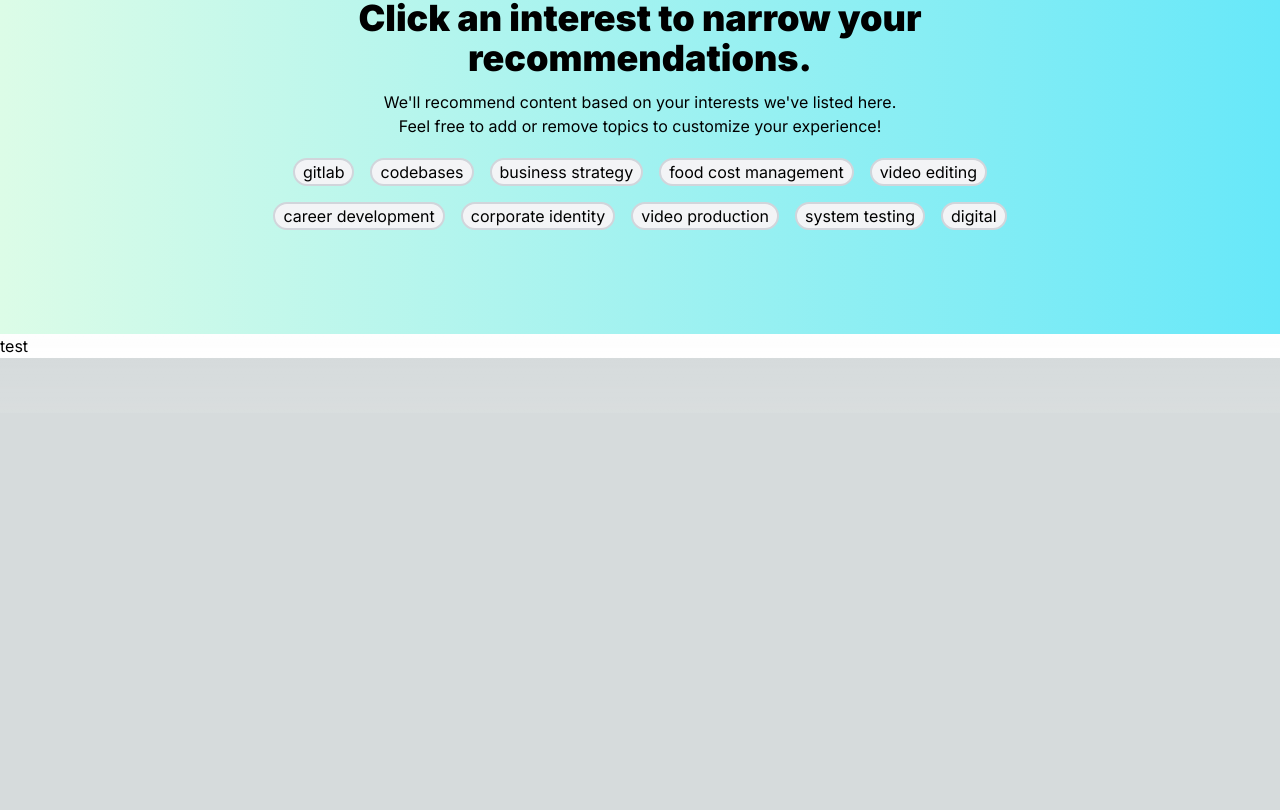
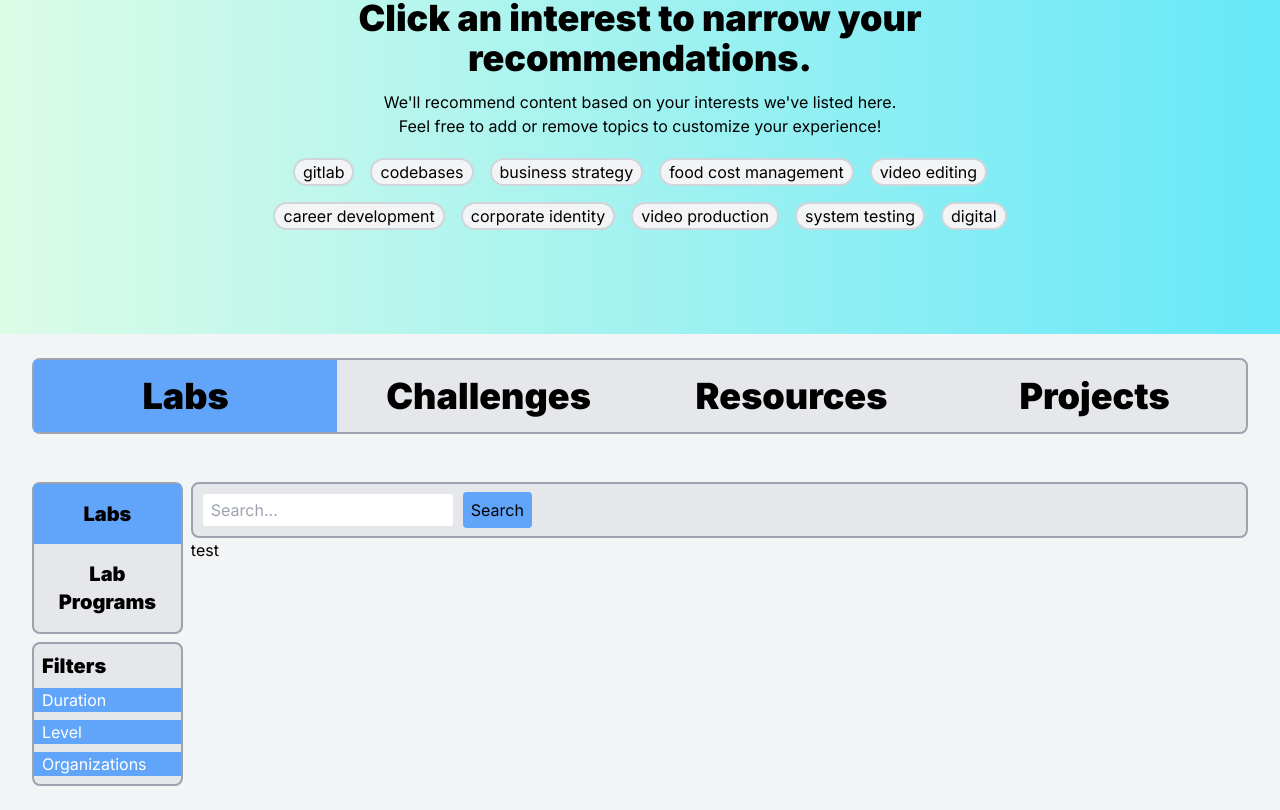
Before and after one commit to brandonduong/Prepr, a Next.js app: page / in a window 1280 px wide. Shown: the part 387-1197 px from the top of the page. Before the commit the page ends 800 px from the top, so only its background shows below. Built offline with nearby package versions, Linux system fonts and the light colour scheme.

Commit message:
added filters

```diff
--- a/app/page.tsx
+++ b/app/page.tsx
@@ -2,13 +2,16 @@
 
 import Header from "@/components/Header";
 import Search from "@/components/Header/Search";
+import Filters from "@/components/Home/Filters";
 import Interest from "@/components/Home/Interest";
+import Menu from "@/components/Home/Menu";
 import clsx from "clsx";
 import Image from "next/image";
 import { useState } from "react";
 
 export default function Home() {
   const [dark, setDark] = useState(false);
+  const [tab, setTab] = useState("labs");
 
   const interests = [
     "gitlab",
@@ -23,9 +26,12 @@ export default function Home() {
     "digital",
   ];
 
+  const tabs = ["labs", "challenges", "resources", "projects"];
+
   return (
     <main className={clsx({ dark: dark })}>
       <Header dark={dark} setDark={setDark} />
+
       <section
         className={
           "flex flex-col items-center justify-between py-24 px-64 bg-gradient-to-r from-green-100 to-cyan-300 dark:from-green-500 dark:to-cyan-500"
@@ -62,7 +68,45 @@ export default function Home() {
           ))}
         </div>
       </section>
-      <section>test</section>
+
+      <section className="px-8 py-6 bg-gray-100 dark:bg-gray-400">
+        <div className="flex rounded-lg border-2 border-gray-400 dark:border-gray-300 bg-gray-200">
+          {tabs.map((t) => (
+            <button
+              className={clsx(
+                "w-1/4 p-4 capitalize font-black text-xl lg:text-4xl",
+                {
+                  "bg-blue-400": tab === t,
+                }
+              )}
+              onClick={() => setTab(t)}
+              key={t}
+            >
+              {t}
+            </button>
+          ))}
+        </div>
+      </section>
+
+      <section className="px-8 py-6 bg-gray-100 dark:bg-gray-400">
+        <div className="flex">
+          <div>
+            <Menu tabs={["labs", "lab programs"]} />
+            <div className="mt-2">
+              <Filters />
+            </div>
+          </div>
+          <div className="w-full ml-2">
+            <div className="flex rounded-lg border-2 border-gray-400 dark:border-gray-300 bg-gray-200 p-2">
+              <Search />
+              <button className="ml-2 px-2 py-1 bg-blue-400 rounded">
+                Search
+              </button>
+            </div>
+            test
+          </div>
+        </div>
+      </section>
     </main>
   );
 }
--- /dev/null
+++ b/components/Home/Filter.tsx
@@ -0,0 +1,29 @@
+import clsx from "clsx";
+import { useState } from "react";
+
+export default function Filter({
+  filter,
+  checks,
+}: {
+  filter: string;
+  checks: string[];
+}) {
+  const [expanded, setExpanded] = useState(false);
+  return (
+    <div>
+      <div className="bg-blue-400 mb-2 pl-2 text-white">
+        <button className="capitalize" onClick={() => setExpanded(!expanded)}>
+          {filter}
+        </button>
+      </div>
+      <div className={clsx({ hidden: !expanded }, "mb-2")}>
+        {checks.map((c) => (
+          <div className="flex items-center" key={c}>
+            <input type="checkbox" name={c} id={c} className="mx-2" />
+            <label className="mx-2">{c}</label>
+          </div>
+        ))}
+      </div>
+    </div>
+  );
+}
--- /dev/null
+++ b/components/Home/Filters.tsx
@@ -0,0 +1,31 @@
+import Filter from "./Filter";
+
+export default function Filters() {
+  const filters = {
+    duration: [
+      "less than 2 hours",
+      "2 - 4 hours",
+      "4 - 8 hours",
+      "1 - 2 days",
+      "3 - 5 days",
+      "5 + days",
+    ],
+    level: ["beginner", "intermediate", "advanced", "mixed"],
+    organizations: [
+      "prepr",
+      "linux foundation",
+      "magnet",
+      "certNexus",
+      "ontario chamber of commerce",
+      "youth boost",
+    ],
+  };
+  return (
+    <div className="flex flex-col rounded-lg border-2 border-gray-400 dark:border-gray-300 bg-gray-200">
+      <h1 className="text-xl font-black m-2">Filters</h1>
+      {Object.entries(filters).map(([key, value]) => (
+        <Filter filter={key} checks={value} key={key} />
+      ))}
+    </div>
+  );
+}
--- /dev/null
+++ b/components/Home/Menu.tsx
@@ -0,0 +1,22 @@
+import clsx from "clsx";
+import { useState } from "react";
+
+export default function Menu({ tabs }: { tabs: string[] }) {
+  const [selected, setSelected] = useState(tabs[0]);
+
+  return (
+    <div className="flex flex-col rounded-lg border-2 border-gray-400 dark:border-gray-300 bg-gray-200">
+      {tabs.map((t) => (
+        <button
+          className={clsx("p-4 capitalize font-black text-md lg:text-xl", {
+            "bg-blue-400": selected === t,
+          })}
+          onClick={() => setSelected(t)}
+          key={t}
+        >
+          {t}
+        </button>
+      ))}
+    </div>
+  );
+}
```
